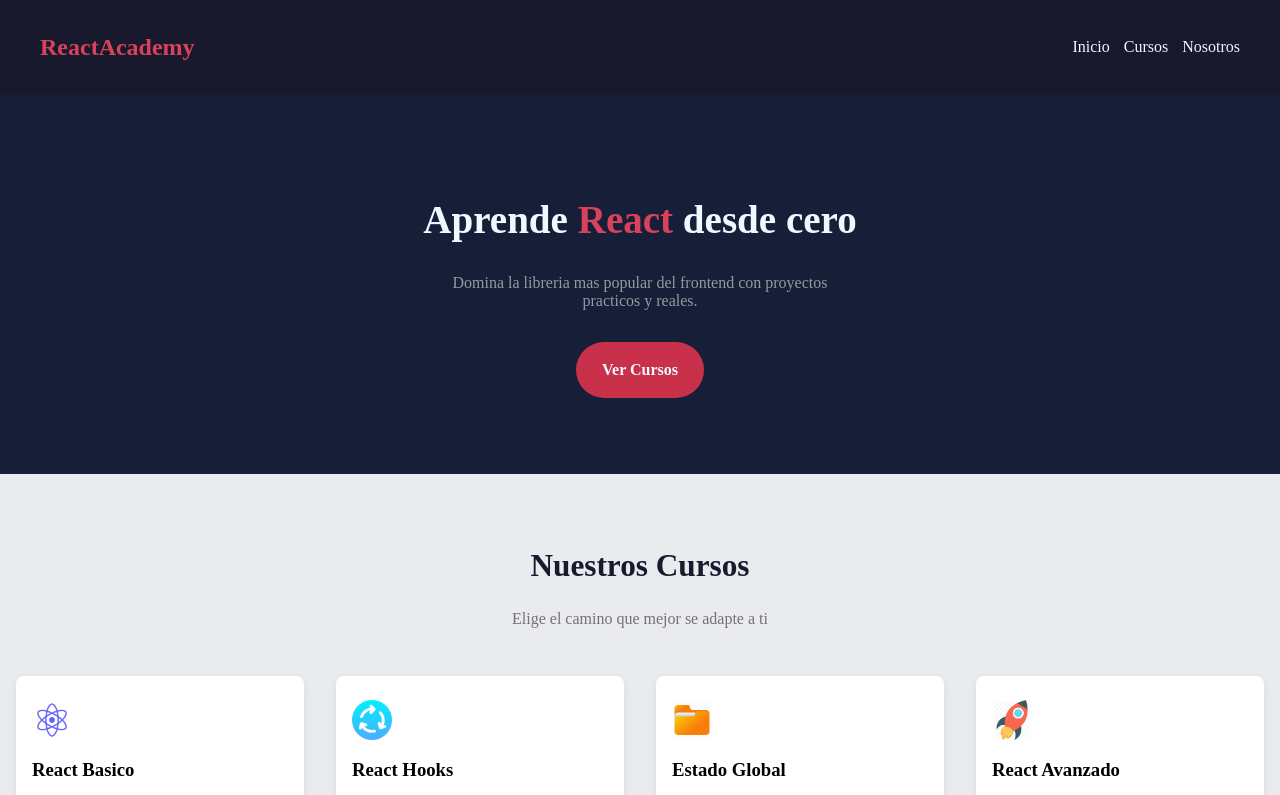
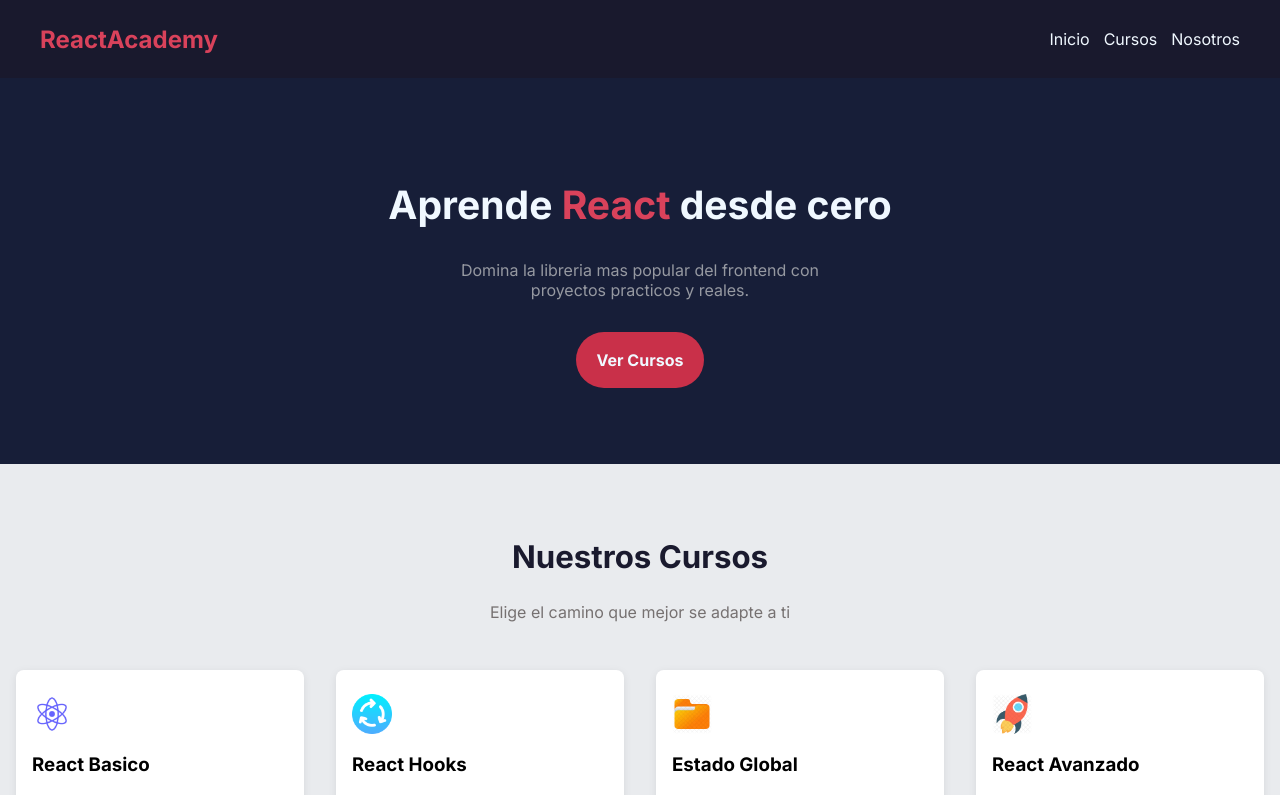
Before and after one commit to alfredoTous/React-Fundamentos, a React (Vite) app: page / in a window 1280 px wide. Shown: the top 795 px of the page. Built offline with nearby package versions, Linux system fonts and the light colour scheme.

Commit message:
update: include fonts and adjust header padding to be more precise with given template

```diff
--- a/index.html
+++ b/index.html
@@ -3,6 +3,8 @@
   <head>
     <meta charset="UTF-8" />
     <link rel="icon" type="image/svg+xml" href="/favicon.svg" />
+    <link rel="preconnect" href="https://fonts.googleapis.com">
+    <link href="https://fonts.googleapis.com/css2?family=Inter:wght@400;600;700&display=swap" rel="stylesheet">
     <meta name="viewport" content="width=device-width, initial-scale=1.0" />
     <title>ReactAcademy</title>
   </head>
--- a/src/App.css
+++ b/src/App.css
@@ -1,4 +1,5 @@
 body
 {
     margin: 0;
+    font-family: 'Inter', sans-serif;
 }
--- a/src/components/Header.css
+++ b/src/components/Header.css
@@ -10,7 +10,7 @@
     justify-content: space-between;
     align-items: center;
     color: aliceblue;
-    padding: 0.875rem 2.5rem;
+    padding: 0.3rem 2.5rem;
 }
 
 .header__title
```
